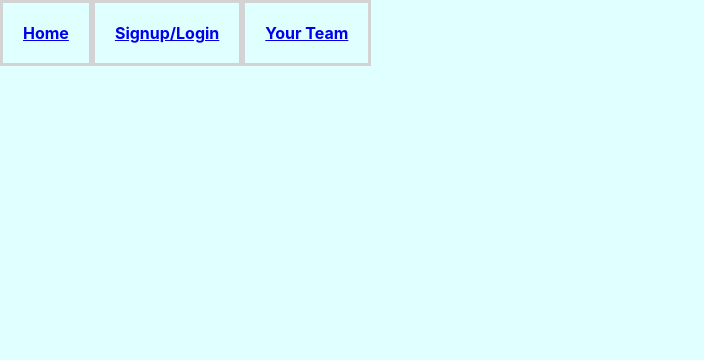
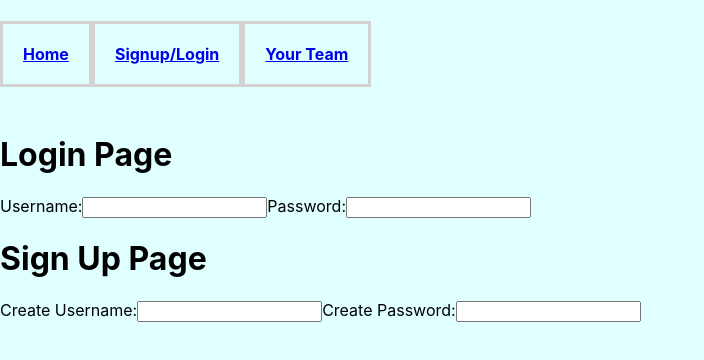
Before and after one commit to ndnguyen07/Mod4Project-FrontEnd, a React (Create React App) app: page /login in a window 1280 px wide. Shown: the top 360 px of the page, without its empty margins (0-704 px from the left). Built offline with nearby package versions, Linux system fonts and the light colour scheme; no server answers.

Commit message:
Populate my Team

```diff
--- a/src/App.js
+++ b/src/App.js
@@ -12,9 +12,6 @@ class App extends Component {
     return (
       <div>
         <NavBar />
-
-        {/* Signup/Login Component*/}
-        {/* AllCharacters Component */}
       </div>
     );
   }
--- a/src/components/CharacterCard.js
+++ b/src/components/CharacterCard.js
@@ -3,6 +3,10 @@ import React, { Component } from 'react';
 class CharacterCard extends Component {
 
   // const imageDefault = "https://previews.123rf.com/images/makstrv/makstrv1703/makstrv170300002/73192813-%E5%AF%BE%E3%81%AE%E6%89%8B%E7%B4%99%E3%80%82%E5%AF%BE%E3%83%AD%E3%82%B4-%E3%83%99%E3%82%AF%E3%83%88%E3%83%AB%E5%9B%B3.jpg"
+
+  handleClick = (character) => {
+    this.props.addCharacter(character)
+  }
 
   checkGender = (gender) => {
     let setGender = "Gender: "
@@ -21,7 +25,7 @@ class CharacterCard extends Component {
       <div>
         <div className="character-card">
           <img className="character-img" src={this.props.character.image.icon_url} alt={"No IMG"}/>
-          <button className="characterBtn">+</button>
+          <button className="characterBtn" onClick={() => this.handleClick(this.props.character)}>+</button>
           <h4 className="character-name"><b>{this.props.character.name}</b></h4>
           <p className="character-gender"> {this.checkGender(this.props.character.gender)}</p>
           <p className="character-bio">Bio: {this.props.character.deck} </p>
--- a/src/components/Home.js
+++ b/src/components/Home.js
@@ -4,34 +4,6 @@ import NavBar from './NavBar';
 import AllCharacters from '../containers/AllCharacters';
 
 class Home extends Component {
-
-    constructor(){
-        super()
-        this.state = {
-            characters: [],
-            yourTeam: []
-        }
-    }
-
-    componentDidMount(){
-        fetch('http://localhost:3000/characters')
-        .then(resp => resp.json())
-        .then(json => {
-            this.setState({
-                characters: json
-            })
-        })
-    }
-
-    addCharacter = () => {
-
-    }
-
-    removeCharacter = () => {
-
-    }
-
-
     render(){
             {/* <div className="image-container">
           <img className="image-style" src="https://challenging.events/wp-content/uploads/2017/03/superhero-pow-signs.jpeg"></img>
@@ -39,8 +11,7 @@ class Home extends Component {
         return(
             <div className="title">
             Battle Verse POW!
-            <AllCharacters allCharactersResults={this.state.characters.results}/>
-
+            <AllCharacters allCharactersResults={this.props.allCharactersResults} addCharacter={this.props.addCharacter}/>
             </div>
         )
 
--- a/src/components/NavBar.js
+++ b/src/components/NavBar.js
@@ -1,26 +1,67 @@
-import React from "react";
+import React, { Component, Fragment } from "react";
 import { BrowserRouter as Router, Route, Link } from 'react-router-dom';
 import Home from './Home';
-import SignUp from './SignUp';
+import Login from '../containers/Login';
 import YourTeam from '../containers/YourTeam';
 
-const NavBar = () => {
+class NavBar extends Component {
+    constructor(){
+        super()
+        this.state = {
+            characters: [],
+            yourTeam: [],
+        }
+    }
+
+    componentDidMount(){
+        this.fetchCharacters()
+    }
+
+    fetchCharacters = () => {
+        fetch('http://localhost:3000/characters')
+        .then(resp => resp.json())
+        .then(json => {
+            this.setState({
+                characters: json
+            })
+        })
+    }
+
+    addCharacter = (selectedChar) => {
+        if (this.state.yourTeam.length < 10){
+            this.setState({
+                yourTeam: [...this.state.yourTeam,selectedChar]
+            })
+        }
+        else {
+            console.log("stop adding char")
+        }
+    }
+
+    removeCharacter = () => {
+
+    }
+    render(){
+
+
     return(
-        <Router>
-        <div>
+
+        <Fragment>
             <ul className="navbar">
                 <li><Link to='/' className="nav-link" >Home</Link></li>
-                <li><Link to='/signup' className="nav-link" >Signup/Login</Link></li>
+                <li><Link to='/login' className="nav-link" >Signup/Login</Link></li>
                 <li><Link to='/yourteam' className="nav-link" >Your Team</Link></li>
             </ul>
 
 
-            <Route exact path="/" component={Home}/>
-            <Route path="/signup" component={SignUp} />
-            <Route path="/yourteam" component={YourTeam} />
-        </div>
-        </Router>
+            <Route exact path="/" render={ (routerProps) => <Home {...routerProps} allCharactersResults={this.state.characters.results} addCharacter={this.addCharacter} /> } />
+            <Route path="/login" component={Login} />
+            <Route path="/yourteam" render={(routerProps) => <YourTeam {...routerProps} yourTeam={this.state.yourTeam} /> } />
+        </Fragment>
+
     )
-}
+
+}}
+
 
 export default NavBar;
--- /dev/null
+++ b/src/components/SignIn.js
@@ -0,0 +1,18 @@
+import React, { Component }from "react";
+import { BrowserRouter as Router, Route } from 'react-router-dom';
+
+class Login extends Component {
+    render(){
+        return(
+            <div>
+                <h1>Login Page</h1>
+                <form>
+                    <label>Username:<input type='text' name= 'username'></input></label>
+                    <label>Password:<input type='password' name= 'password'></input></label>
+                </form>
+            </div>
+        )
+    }
+}
+
+export default Login;
--- a/src/components/SignUp.js
+++ b/src/components/SignUp.js
@@ -5,7 +5,11 @@ class SignUp extends Component {
     render(){
         return(
             <div>
-                Sign Up Page
+                <h1>Sign Up Page</h1>
+                <form>
+                    <label>Create Username:<input type='text' name= 'username'></input></label>
+                    <label>Create Password:<input type='password' name= 'password'></input></label>
+                </form>
             </div>
         )
     }
--- a/src/containers/AllCharacters.js
+++ b/src/containers/AllCharacters.js
@@ -7,7 +7,7 @@ class AllCharacters extends Component {
     displayAllCharacters = () => {
         if(this.props.allCharactersResults !== undefined){
             return this.props.allCharactersResults.map((character, index) =>  {
-                return <CharacterCard key={index} character={character} />
+                return <CharacterCard key={index} character={character} addCharacter={this.props.addCharacter}/>
             })
         }
     }
--- /dev/null
+++ b/src/containers/Login.js
@@ -0,0 +1,17 @@
+import React, { Component, Fragment } from "react";
+import { BrowserRouter as Router, Route } from 'react-router-dom';
+import SignIn from "../components/SignIn"
+import SignUp from "../components/SignUp"
+
+class User extends Component {
+    render(){
+        return(
+            <Fragment>
+                <SignIn />
+                <SignUp />
+            </Fragment>
+        )
+    }
+}
+
+export default User;
--- a/src/containers/YourTeam.js
+++ b/src/containers/YourTeam.js
@@ -1,12 +1,18 @@
 import React, { Component } from 'react';
-import TeamCharacters from './TeamCharacters';
+import CharacterCard from '../components/CharacterCard';
 
 class YourTeam extends Component {
+
+  displayYourTeam = () => {
+    return this.props.yourTeam.map((character, index) =>  {
+        return <CharacterCard key={index} character={character} />
+    })
+  }
   render() {
     return (
       <div>
         <h1 className="team-name">My Team <button className="edit-btn">✎</button></h1>
-        {/*Put Your Team Component */}
+        {this.displayYourTeam()}
       </div>
     );
   }
```
Also changed, not shown: src/components/Login.js (deleted, +0 -14 lines), src/containers/TeamCharacters.js (deleted, +0 -13 lines).
